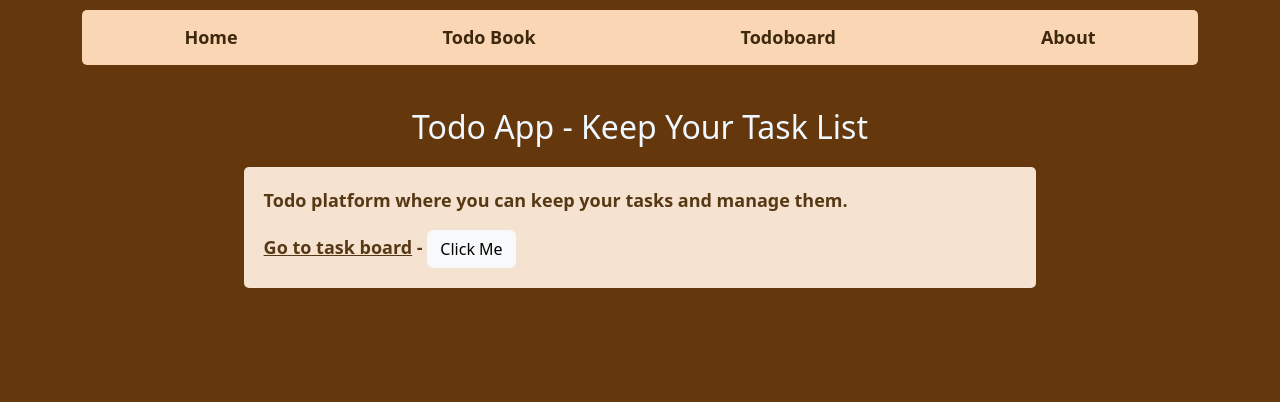
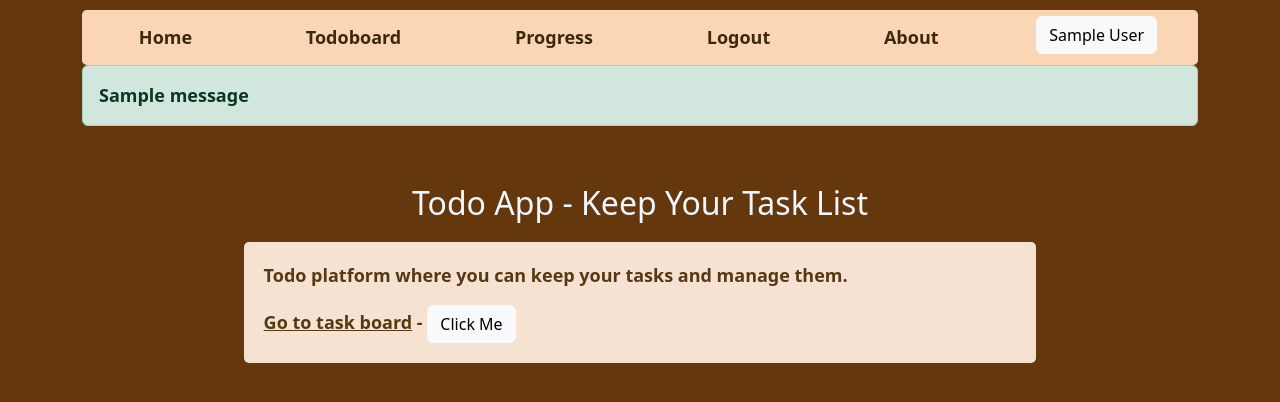
Before and after one commit to shinegit1/ToDo-app, a Django app: page / in a window 1280 px wide. Shown: the top 402 px of the page. Run offline with Django 4.2, Linux system fonts and the light colour scheme; a user stored in the database is signed in; tables that the repository leaves empty hold one stand-in row (values such as "Sample post"); one stand-in notice (Sample message) is shown.

Commit message:
setup authentication system to user login and sign the website, and design login and signup templates.

```diff
--- a/templates/base.html
+++ b/templates/base.html
@@ -26,16 +26,18 @@
     <body>
         <div class="container">
             <!-- display navbar -->
-            {% block navbar %}
-                {% include "todo/components/navbar.html" %}
-            {% endblock navbar %}
-            <!-- display notification message -->
-            {% block message %}
-            {% endblock message %}
-            <!-- dispay content -->
-            {% block content %}
+            <div class="navbarBox">
+                {% include "components/navbar.html" %}
+            </div>
 
-            {% endblock content %}
+            <div class="main">
+                <!-- display notification message -->
+                {% block message %}{% endblock message %}
+                <!-- dispay content -->
+                {% block content %}
+
+                {% endblock content %}
+            </div>
         </div>
 
         {% block jsfile %}
--- /dev/null
+++ b/templates/components/form_error.html
@@ -0,0 +1,5 @@
+{% if form.non_field_errors %}
+    {% for error in form.non_field_errors %}
+        <p class='alert alert-danger my-3'> {{ error }}</p>
+    {% endfor %}
+{% endif %}
--- /dev/null
+++ b/templates/components/message.html
@@ -0,0 +1,7 @@
+{% if messages %}
+    {% for msg in messages %}
+        <p {% if msg.tags %} class="alert alert-{{msg.tags}} mb-5" {% endif %}>
+            {{msg}}
+        </p>
+    {% endfor %}
+{% endif %}
--- /dev/null
+++ b/templates/components/navbar.html
@@ -0,0 +1,34 @@
+<ul class="nav nav-pills nav-fill">
+    <li class="nav-item">
+      <a class="nav-link" aria-current="page" href="{% url "todo:HomePage" %}">Home</a>
+    </li>
+    {% if request.user.is_authenticated %}
+      <li class="nav-item">
+        <a class="nav-link" href="{% url "todo:TodoboardPage" %}">Todoboard</a>
+      </li>
+      <li class="nav-item">
+        <a class="nav-link" href="{% url "todo:LoginPage" %}">Progress</a>
+      </li>
+      <li class="nav-item">
+        <a class="nav-link" href="{% url "todo:Logout" %}">Logout</a>
+      </li>
+      <li class="nav-item">
+        <a class="nav-link" href="{% url "todo:AboutPage" %}">About</a>
+      </li>
+      <li class="nav-item">
+        <button class="btn btn-light" aria-disabled="true"> {{request.user.get_full_name}} </button>
+      </li>
+    {% else %}
+      <li class="nav-item">
+        <a class="nav-link" href="{% url "todo:LoginPage" %}">Login</a>
+      </li>
+      <li class="nav-item">
+        <a class="nav-link" href="{% url "todo:SignupPage" %}">Signup</a>
+      </li>
+      <li class="nav-item">
+        <a class="nav-link" href="{% url "todo:AboutPage" %}">About</a>
+      </li>
+    {% endif %}
+
+
+  </ul>
--- a/templates/todo/components/navbar.html
+++ /dev/null
@@ -1,24 +0,0 @@
-<ul class="nav nav-pills nav-fill">
-    <li class="nav-item">
-      <a class="nav-link" aria-current="page" href="{% url "todo:Home" %}">Home</a>
-    </li>
-    {% if request.user.is_authenticated %}
-      <li class="nav-item">
-        <a class="nav-link" href="{% url "todo:Login" %}">Todo Book</a>
-      </li>
-      <li class="nav-item">
-        <a class="nav-link" href="{% url "todo:Login" %}">Todoboard</a>
-      </li>
-    {% else %}
-      <li class="nav-item">
-        <a class="nav-link" href="{% url "todo:Login" %}">Login</a>
-      </li>
-      <li class="nav-item">
-        <a class="nav-link" href="{% url "todo:Signup" %}">Signup</a>
-      </li>
-    {% endif %}
-
-    <li class="nav-item">
-      <a class="nav-link" href="{% url "todo:About" %}">About</a>
-    </li>
-  </ul>
--- a/templates/todo/home.html
+++ b/templates/todo/home.html
@@ -3,6 +3,10 @@
 {% block cssfile %}
 
 {% endblock cssfile %}
+
+{% block message %}
+    {% include "components/message.html" %}
+{% endblock message %}
 
 {% block content %}
 <div>
--- a/todo/models.py
+++ b/todo/models.py
@@ -1,33 +1,58 @@
 from django.db import models
-from django.contrib.auth.models import AbstractUser
+from django.contrib.auth.models import AbstractUser, BaseUserManager
 from django.utils.translation import gettext_lazy as _
-from django.core.mail import send_mail
-from django.urls import reverse_lazy
 import enum
-from django.contrib.auth.validators import ASCIIUsernameValidator
 
 
-# Create your models here.
+# create your custom user manager.
+class CustomUserManager(BaseUserManager):
+    use_in_migrations = True
+
+    def _create_user(self, email, password, **extra_fields):
+        """Create and save a User with the given email and password."""
+        if not email:
+            raise ValueError('The given email must be set')
+        email = self.normalize_email(email)
+        user = self.model(email=email, **extra_fields)
+        user.set_password(password)
+        user.save(using=self._db)
+        return user
+
+    def create_user(self, email, password=None, **extra_fields):
+        """Create and save a regular User with the given email and password."""
+        extra_fields.setdefault('is_staff', False)
+        extra_fields.setdefault('is_superuser', False)
+        return self._create_user(email, password, **extra_fields)
+
+    def create_superuser(self, email, password, **extra_fields):
+        """Create and save a SuperUser with the given email and password."""
+        extra_fields.setdefault('is_staff', True)
+        extra_fields.setdefault('is_superuser', True)
+
+        if extra_fields.get('is_staff') is not True:
+            raise ValueError('Superuser must have is_staff=True.')
+        if extra_fields.get('is_superuser') is not True:
+            raise ValueError('Superuser must have is_superuser=True.')
+
+        return self._create_user(email, password, **extra_fields)
+
+
+# Create your custom user model.
 class CustomUser(AbstractUser):
-    username_validator = ASCIIUsernameValidator()
-    username = models.CharField(_("username"),
-                                max_length=150,
-                                unique=True,
-                                help_text=_("Required. letters, digits and @/./+/-/_ only."),
-                                validators=[username_validator],
-                                error_messages={
-                                    "unique": _("A user with that username already exists."),
-                                }, )
+    username = None
     email = models.EmailField(_("email address"),
                               unique=True,
                               error_messages={
                                   "unique": _("A user with that email address already exists."),
                               }, )
+    USERNAME_FIELD = "email"
+    REQUIRED_FIELDS = []
+
+    objects = CustomUserManager()
 
     def clean(self):
         self.email = self.__class__.objects.normalize_email(self.email).lower()
         super().clean()
-
 
 
 class TodoTaskStatus(enum.Enum):
--- a/todo/urls.py
+++ b/todo/urls.py
@@ -1,12 +1,15 @@
 from django.urls import path
-from todo.views import HomeView, LoginView, SignupView, AboutView
-
+from todo.views import HomeView, SignupView, AboutView, TodoboardView, LogoutView
+from django.contrib.auth.views import LoginView
+from todo.forms import LoginForm
 
 app_name = 'todo'
 
 urlpatterns = [
-    path('', HomeView.as_view(), name = 'Home'),
-    path('login/', LoginView.as_view(), name='Login'),
-    path('signup/', SignupView.as_view(), name='Signup'),
-    path('about/', AboutView.as_view(), name='About')
+    path('', HomeView.as_view(), name = 'HomePage'),
+    path('login/', LoginView.as_view(template_name='registration/login.html', form_class=LoginForm), name='LoginPage'),
+    path('logout/', LogoutView.as_view(), name='Logout'),
+    path('signup/', SignupView.as_view(), name='SignupPage'),
+    path('todoboard/', TodoboardView.as_view(), name='TodoboardPage'),
+    path('about/', AboutView.as_view(), name='AboutPage')
 ]
--- a/todo/views.py
+++ b/todo/views.py
@@ -1,24 +1,51 @@
-from django.shortcuts import render
-from django.views.generic import TemplateView
+from django.urls import reverse_lazy
+from django.views.generic import TemplateView, CreateView, RedirectView
 from django.contrib.auth.mixins import LoginRequiredMixin
-from django.contrib.auth.views import LoginView
+from todo.forms import UserSignupForm
+from django.contrib.messages.views import SuccessMessageMixin
+from django.contrib.auth import logout, authenticate, login
+
 
 # home Views
 class HomeView(TemplateView):
     template_name = 'todo/home.html'
 
 
-# Create Views for Authentication
-class LoginAPIView(TemplateView):
-    template_name ='registration/login.html'
+class SignupView(CreateView, SuccessMessageMixin):
+    template_name = 'registration/signup.html'
+    form_class = UserSignupForm
+    success_url = reverse_lazy('todo:TodoboardPage')
+    success_message = "Your account registered successfully."
+
+    def form_valid(self, form):
+        response = super().form_valid(form)  # We are using create view, and it automatically saves the data
+        username = form.cleaned_data.get('email')
+        password = form.cleaned_data.get('password1')
+        if username is not None and password:
+            try:
+                user = authenticate(username=username, password=password)
+                login(self.request, user)
+            except Exception:
+                raise Exception("Your details is incorrect. Please enter correct details.")
+        return response
 
 
-class SignupView(TemplateView):
-    template_name = 'registration/signup.html'
+class LogoutView(LoginRequiredMixin, RedirectView, SuccessMessageMixin):
+    """
+    A view that logout user and redirect to homepage.
+    """
+    permanent = True
+    query_string = False
+    url = reverse_lazy('todo:HomePage')
+    success_message = "You are logged out successfully"
 
+    def get_redirect_url(self, *args, **kwargs):
+        """
+        Logout user and redirect to target url.
+        """
+        logout(self.request)
+        return super(LogoutView, self).get_redirect_url(*args, **kwargs)
 
-class LogoutView(TemplateView):
-    pass
 
 # Todo Task views
 class TodoboardView(TemplateView, LoginRequiredMixin):
```
Also changed, not shown: templates/registration/login.html (+9 -4 lines), templates/registration/signup.html (+10 -10 lines), templates/todo/todoboard.html (added, +14 -0 lines), todo/admin.py (+24 -0 lines), todo/backends.py (added, +23 -0 lines), todo/forms.py (+8 -36 lines), todo_project/settings.py (+7 -2 lines), templates/todo/todoboard.css (deleted).
